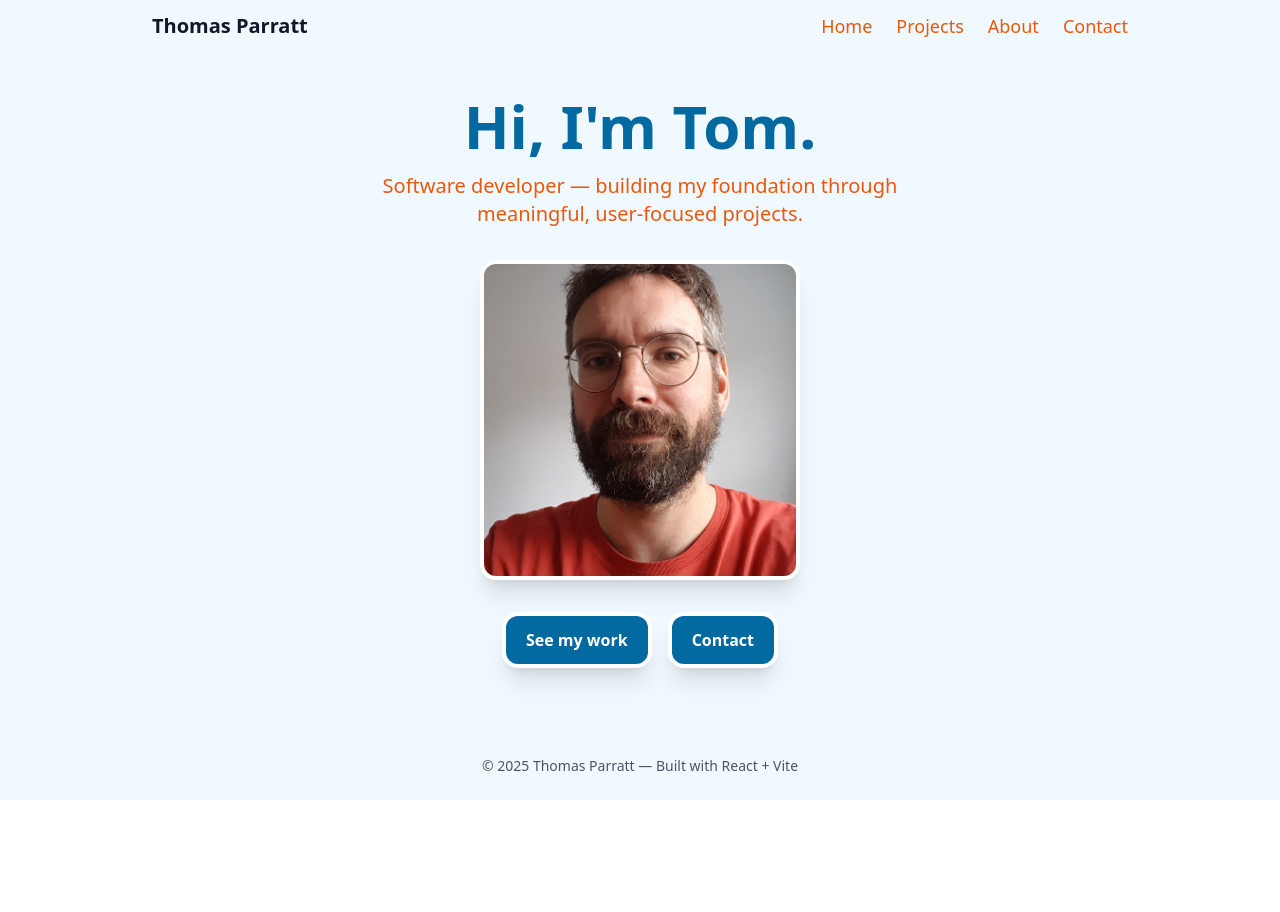
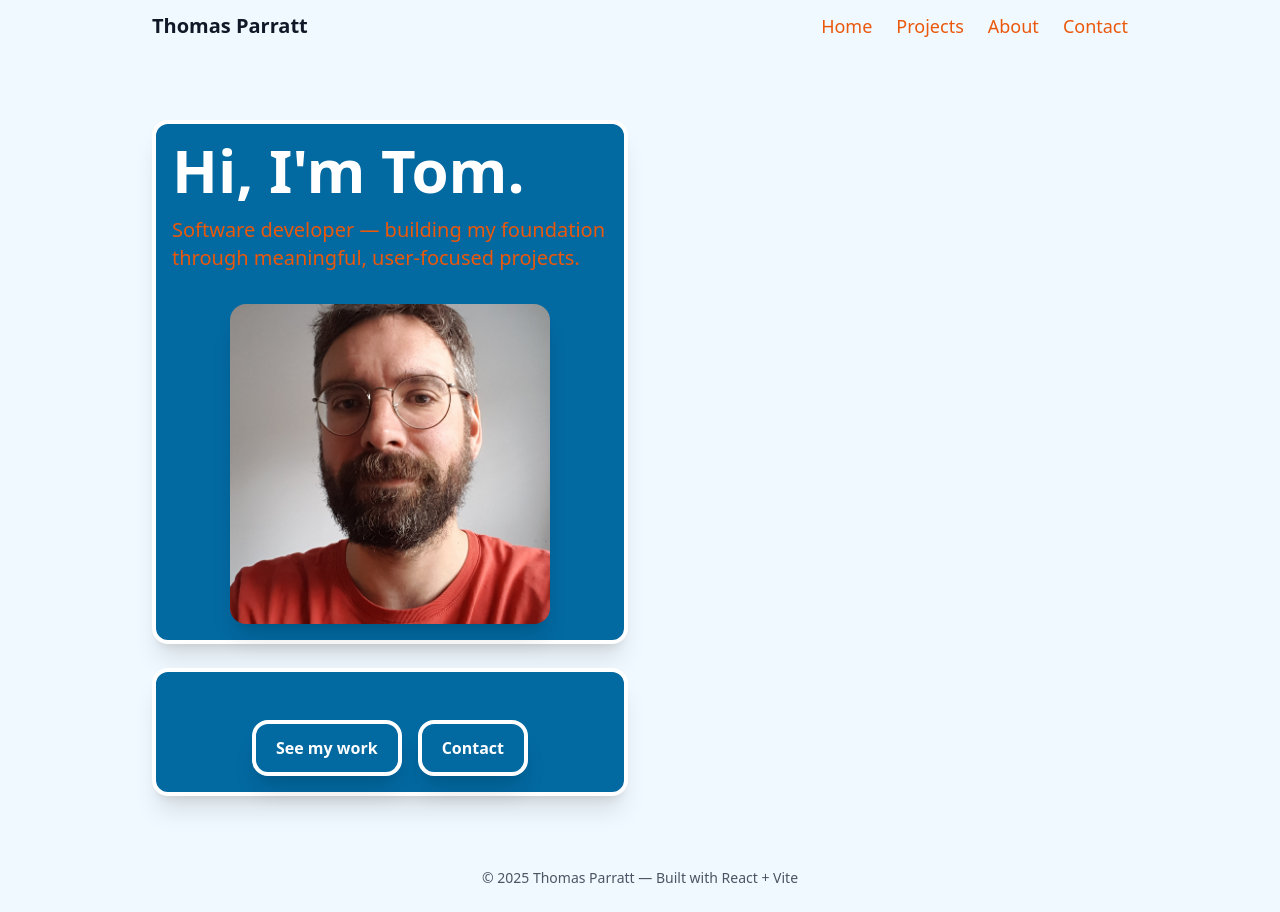
Before and after one commit to ThomasParratt/portfolio, a React (Vite) app: page / in a window 1280 px wide. Before the commit the page ends 800 px from the top, so only its background shows below. Built offline with nearby package versions, Linux system fonts and the light colour scheme.

Commit message:
need to finish homepage

```diff
--- a/src/components/Hero.jsx
+++ b/src/components/Hero.jsx
@@ -22,8 +22,10 @@ export default function Hero() {
 
     return (
         <section className="pt-24 pb-12">
-            <div className="max-w-4xl mx-auto px-6 text-center">
-                <h1 className="text-4xl md:text-6xl text-sky-700 font-bold">
+            <div className="max-w-5xl mx-auto px-6">
+                <div className="mt-6 grid grid-cols-1 md:grid-cols-2 gap-6">
+                    <article className="border-4 border-white rounded-2xl p-4 shadow-xl transition bg-sky-700">
+                        <h1 className="text-4xl md:text-6xl text-white font-bold">
                             Hi, I'm Tom.
                             <span className="block text-lg md:text-xl mt-4 font-medium text-orange-600 max-w-[600px] mx-auto">
                                 Software developer — building my foundation through meaningful, user-focused projects.
@@ -33,14 +35,19 @@ export default function Hero() {
                             <img
                                 src={heroImage}
                                 alt="Tom"
-                        className="w-64 h-64 md:w-80 md:h-80 object-cover border-4 border-white rounded-2xl shadow-xl cursor-pointer"
-                        //onClick={() => navigate("/pongFace")}
+                                className="w-64 h-64 md:w-80 md:h-80 object-cover rounded-2xl shadow-xl cursor-pointer"
                                 onClick={() => setShowPong(true)}
                             />
                         </div>
+                    </article>
+                </div>
+                <div className="mt-6 grid grid-cols-1 md:grid-cols-2 gap-6">
+                    <article className="border-4 border-white rounded-2xl p-4 shadow-xl transition bg-sky-700">
                         <div className="mt-8 flex justify-center gap-4">
                             <Link to="/projects" className="px-5 py-3 rounded-2xl border-4 border-white bg-sky-700 text-white shadow-xl font-bold">See my work</Link>
                             <Link to="/contact" className="px-5 py-3 rounded-2xl border-4 border-white bg-sky-700 text-white shadow-xl font-bold">Contact</Link>
+                        </div>
+                    </article>
                 </div>
             </div>
             {/* Pong overlay */}
```
Lines whose indentation alone changed are shown as unchanged.
